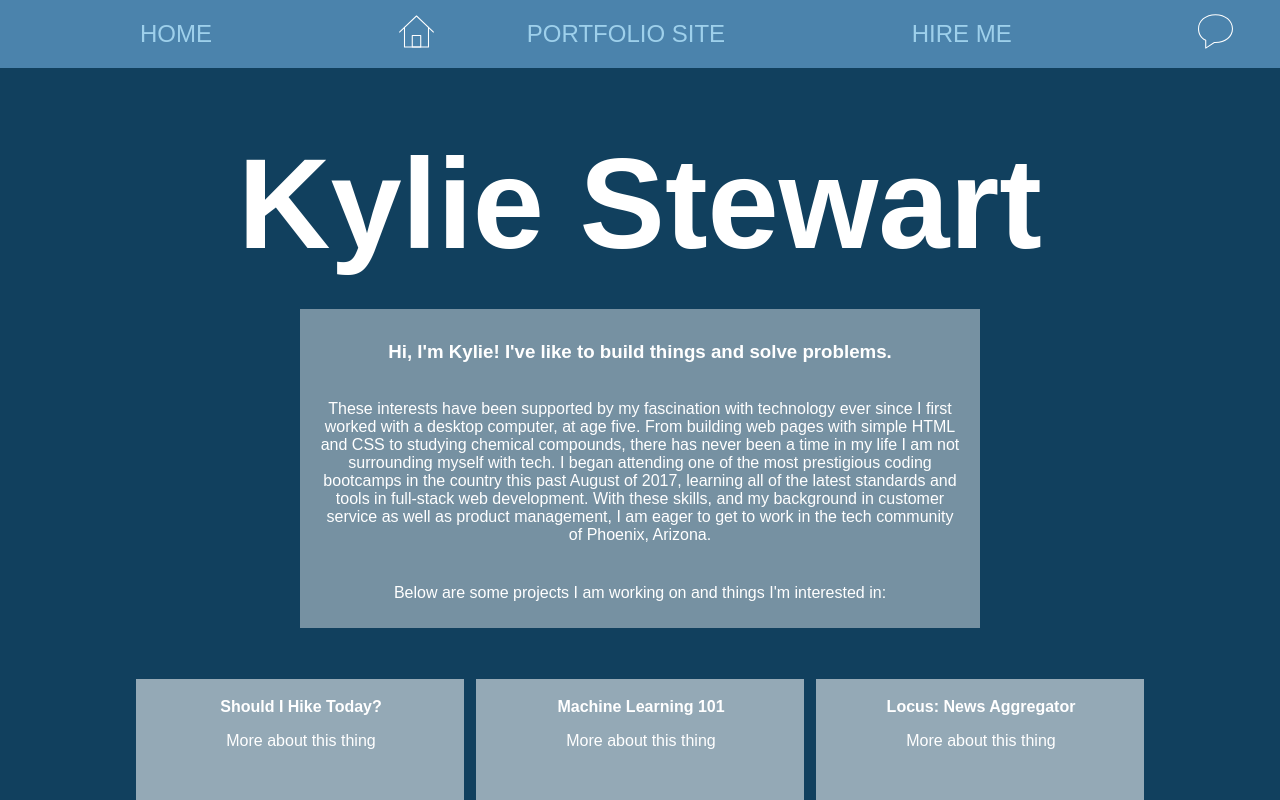
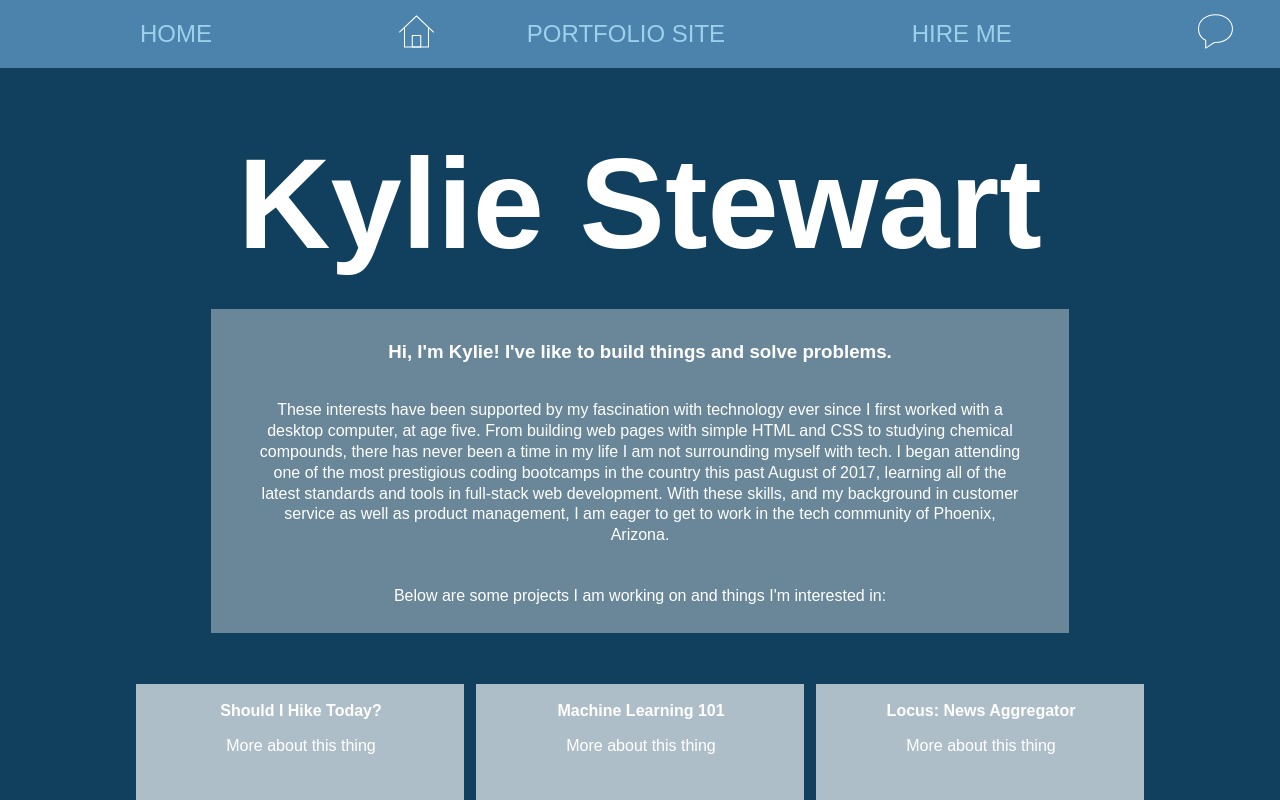
Before and after one commit to kale-stew/mobile-portfolio, a React (Create React App) app: page /#/ in a window 1280 px wide. Shown: the top 800 px of the page. Built offline with nearby package versions, Linux system fonts and the light colour scheme.

Commit message:
Next step: Header

```diff
--- a/src/components/Contact.js
+++ b/src/components/Contact.js
@@ -1,6 +1,7 @@
 import React from 'react';
 import { fadeIn } from 'react-animations';
 import Radium, { StyleRoot } from 'radium';
+import { ContactCardIcon, PhoneIcon, MailIcon } from './icons';
 import './styles/Contact.css';
 
 const styles = {
@@ -15,7 +16,23 @@ const Contact = () => {
         <div className="body">
             <StyleRoot>
                 <div className="contact-container" style={styles.fadeIn}>
-                <p>Lorem ipsum dolor sit amet, consectetuer adipiscing elit. Aenean commodo ligula eget dolor. Aenean massa. Cum sociis natoque penatibus et magnis dis parturient montes, nascetur ridiculus mus. Donec quam felis, ultricies nec, pellentesque eu, pretium quis, sem. Nulla consequat massa quis enim. Donec pede justo, fringilla vel, aliquet nec, vulputate eget, arcu. In enim justo, rhoncus ut, imperdiet a, venenatis vitae, justo. Nullam dictum felis eu pede mollis pretium. Integer tincidunt. Cras dapibus. Vivamus elementum semper nisi. Aenean vulputate eleifend tellus. Aenean leo ligula, porttitor eu, consequat vitae, eleifend ac, enim. Aliquam lorem ante, dapibus in, viverra quis, feugiat a, tellus. Phasellus viverra nulla ut metus varius laoreet. Quisque rutrum. Aenean imperdiet. Etiam ultricies nisi vel augue. Curabitur ullamcorper ultricies nisi. Nam eget dui. Etiam rhoncus. Maecenas tempus, tellus eget condimentum rhoncus, sem quam semper libero, sit amet adipiscing sem neque sed ipsum. Nam quam nunc, blandit vel, luctus pulvinar, hendrerit id, lorem. Maecenas nec odio et ante tincidunt tempus. Donec vitae sapien ut libero venenatis faucibus. Nullam quis ante. Etiam sit amet orci eget eros faucibus tincidunt. Duis leo. Sed fringilla mauris sit amet nibh. Donec sodales sagittis magna. Sed consequat, leo eget bibendum sodales, augue velit cursus nunc,</p>
+                    <div>
+                        <h3>I am available for freelance work</h3>
+                    </div>
+                    <div className="email-phone-wrap">
+                        <div className="email-phone-row">
+                            <MailIcon width="50px"/>
+                            <p style={{ marginLeft: '14px' }}>kylie.stewart@me.com</p>
+                        </div>
+                        <div className="email-phone-row">
+                            <PhoneIcon width="50px"/>
+                            <p style={{ marginLeft: '14px' }}>(202) 713-8956</p>
+                        </div>
+                    </div>
+                    <div className="github-linkedin-wrap">
+                        <ContactCardIcon height="70px" width="70px"/>
+                    </div>
+                    <button style={{ marginTop: '20px' }}>Download my Resume</button>
                 </div>
             </StyleRoot>
             <div className="space"></div>
--- a/src/components/styles/Contact.css
+++ b/src/components/styles/Contact.css
@@ -6,6 +6,23 @@
   color: white;
 }
 
+.email-phone-wrap {
+  display: flex;
+  flex-direction: column;
+  margin-bottom: 30px;
+}
+
+.email-phone-row {
+  display: flex;
+  justify-content: center;
+  align-items: center;
+}
+
+.github-linkedin-wrap {
+  display: flex;
+  justify-content: center;
+}
+
 @media only screen and (max-width: 420px) {
   .contact-container {
     margin-top: 50px;
--- a/src/components/styles/Home.css
+++ b/src/components/styles/Home.css
@@ -89,11 +89,15 @@
 }
 
 .aboutme {
-  width: 50vw;
-  padding: 10px 20px 10px 20px;
-  background-color: rgba(255, 255, 255, 0.425);
+  width: 60vw;
+  padding: 10px 45px 10px 45px;
+  background-color: rgba(255, 255, 255, 0.37);
   margin-bottom: 3%;
   color: white;
+}
+
+p {
+  line-height: 130%;
 }
 
 .welcome {
@@ -107,7 +111,7 @@
 .welcome-div {
   height: 133px;
   width: 24vw;
-  background-color: rgba(255, 255, 255, 0.548);
+  background-color: rgba(255, 255, 255, 0.658);
   color: white;
   margin: 0px 2px 8px 2px;
   padding: 5px 9px 5px 11px;
```
